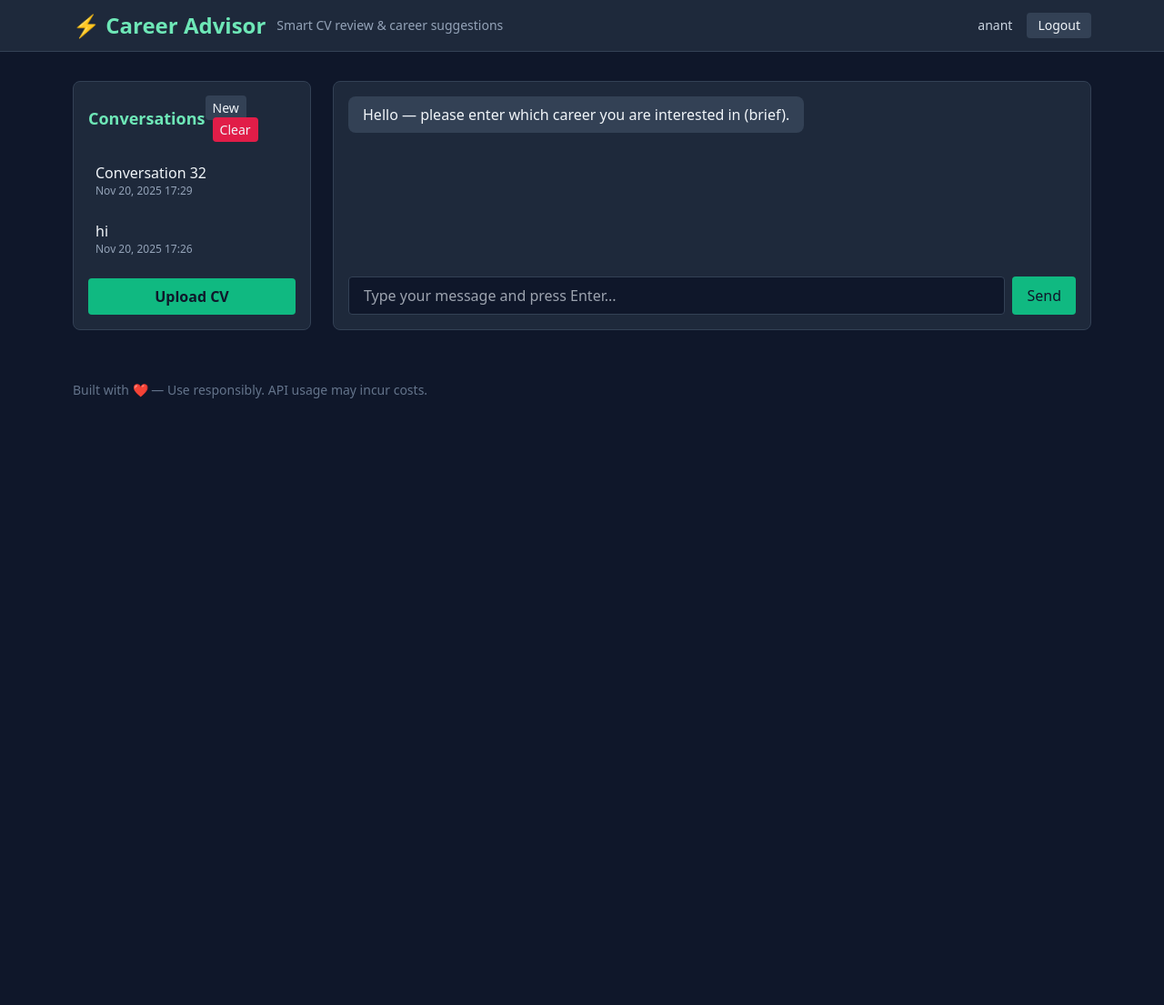
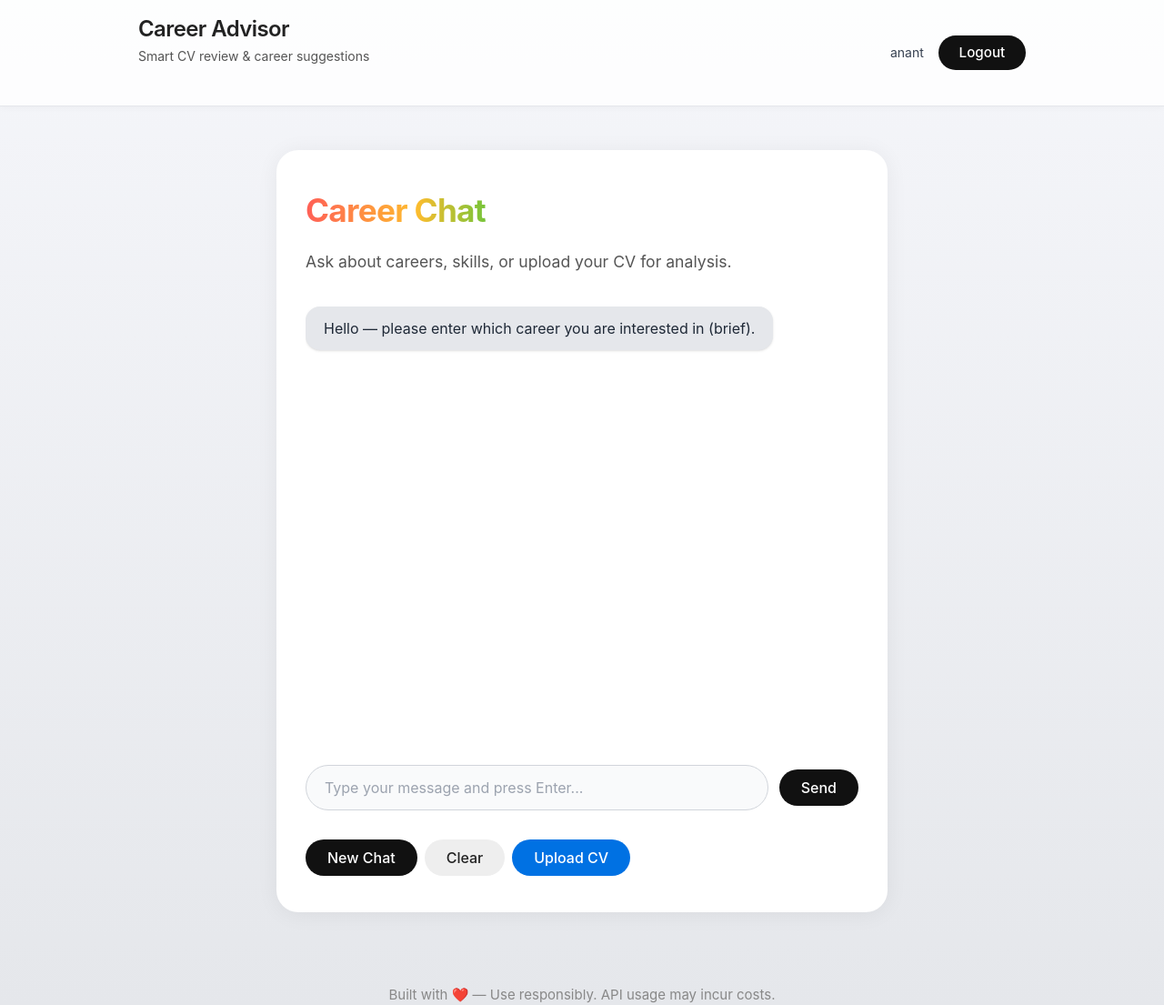
Before and after one commit to CaptMJA380/career_advisor, a Django app: page /?new=1 in a window 1280 px wide. Shown: the whole page at 91% size. Before the commit the page ends 438 px from the top, so only its background shows below. Run offline with Django 5.2, Linux system fonts and the light colour scheme; a user stored in the database is signed in; data comes from the database, SQL or seed files in the repository; both versions use the stored data as it was after the commit; some libraries are stand-ins or nearby versions.

Commit message:
File upload feature added and improves GUI

```diff
--- a/advisor/templates/advisor/home.html
+++ b/advisor/templates/advisor/home.html
@@ -2,59 +2,128 @@
 
 {% block title %}Career Advisor — Chat{% endblock %}
 
+
+
 {% block content %}
-<div class="grid grid-cols-1 lg:grid-cols-4 gap-6">
-    <!-- Sidebar -->
-    <aside class="lg:col-span-1 bg-slate-800 rounded-lg p-4 border border-slate-700">
-        <div class="flex items-center justify-between">
-            <div>
-                <h3 class="text-lg font-semibold text-emerald-300">Conversations</h3>
-            </div>
-            <div class="space-x-2">
-                <a href="?new=1" class="text-sm px-2 py-1 bg-slate-700 rounded">New</a>
-                <a href="?clear=1" class="text-sm px-2 py-1 bg-rose-600 rounded">Clear</a>
-            </div>
-        </div>
-
-        <div class="mt-4 space-y-2 max-h-72 overflow-auto">
-            {% for conv in conversations %}
-                <a href="?conversation_id={{ conv.id }}" class="block p-2 rounded hover:bg-slate-700">
-                    <div class="font-medium">{% if conv.title %}{{ conv.title }}{% else %}Conversation {{ conv.id }}{% endif %}</div>
-                    <div class="text-xs text-slate-400">{{ conv.created_at|date:"M d, Y H:i" }}</div>
-                </a>
-            {% empty %}
-                <div class="text-slate-400">No conversations yet</div>
-            {% endfor %}
-        </div>
-
-        <div class="mt-4">
-            <a href="{% url 'upload_cv' %}" class="inline-block w-full text-center bg-emerald-500 text-slate-900 py-2 rounded font-semibold">Upload CV</a>
-        </div>
-    </aside>
-
-    <!-- Chat area -->
-    <section class="lg:col-span-3 bg-slate-800 rounded-lg p-4 border border-slate-700 flex flex-col">
-        <div class="flex-1 overflow-auto chat-scroll" id="messages">
+<div class="flex items-center justify-center min-h-[70vh]">
+    <section class="apple-card w-full max-w-2xl">
+        <h2 class="apple-title rainbow-text">Career Chat</h2>
+        <div class="apple-subtitle">Ask about careers, skills, or upload your CV for analysis.</div>
+        <div class="flex-1 overflow-auto chat-scroll mb-4" id="messages">
             {% for msg in messages %}
-                <div class="flex mb-3 {% if msg.sender == 'user' %}justify-end{% endif %}">
+                <div class="flex mb-4 {% if msg.sender == 'user' %}justify-end{% endif %}">
                     {% if msg.sender == 'user' %}
-                        <div class="bg-emerald-400 text-slate-900 px-4 py-2 rounded-lg max-w-3/4">{{ msg.text }}</div>
+                        <div class="bg-gray-100 text-gray-900 px-5 py-3 rounded-2xl shadow max-w-2xl animate-fade-in">{{ msg.text }}</div>
                     {% else %}
-                        <div class="bg-slate-700 text-slate-100 px-4 py-2 rounded-lg max-w-3/4">{{ msg.text|safe }}</div>
+                        <div class="bg-gray-200 text-gray-800 px-5 py-3 rounded-2xl shadow max-w-2xl animate-fade-in">{{ msg.text|safe }}</div>
                     {% endif %}
                 </div>
             {% empty %}
-                <div class="text-slate-400">Start a conversation by typing a career interest below.</div>
+                <div class="text-gray-400">Start a conversation by typing a career interest below.</div>
             {% endfor %}
         </div>
-
-        <form method="POST" id="chatForm" class="mt-4 flex gap-2">
+        <form id="chatForm" class="flex gap-3 items-center mt-6" autocomplete="off" onsubmit="return false;">
             {% csrf_token %}
-            <input id="userInput" name="user_input" class="flex-1 rounded px-4 py-2 bg-slate-900 border border-slate-700" autocomplete="off" placeholder="Type your message and press Enter..." required />
-            <button type="submit" class="bg-emerald-500 text-slate-900 px-4 py-2 rounded">Send</button>
+            <input id="userInput" name="user_input" class="flex-1 rounded-full px-5 py-3 bg-gray-50 border border-gray-300 focus:outline-none focus:ring-2 focus:ring-gray-400 transition text-gray-900 placeholder:text-gray-400" autocomplete="off" placeholder="Type your message and press Enter..." required />
+            <button type="submit" class="apple-btn">Send</button>
         </form>
+        <div id="loadingIndicator" class="mt-4 text-gray-500 font-semibold hidden">Thinking...</div>
+        <div class="flex gap-2 mt-8">
+            <a href="?new=1" class="apple-btn">New Chat</a>
+            <a href="?clear=1" class="apple-btn" style="background:#eee;color:#222;">Clear</a>
+            <a href="{% url 'upload_cv' %}" class="apple-btn" style="background:#0071e3;">Upload CV</a>
+        </div>
+        <script>
+        // AJAX chat submission
+        const chatForm = document.getElementById('chatForm');
+        const userInput = document.getElementById('userInput');
+        const messagesDiv = document.getElementById('messages');
+        const loadingIndicator = document.getElementById('loadingIndicator');
+        let isSubmitting = false;
+        chatForm.addEventListener('submit', function(e) {
+            e.preventDefault();
+            if (isSubmitting) return;
+            const message = userInput.value.trim();
+            if (!message) return;
+            isSubmitting = true;
+            // Show user message instantly
+            const userMsgDiv = document.createElement('div');
+            userMsgDiv.className = 'flex mb-4 justify-end';
+            userMsgDiv.innerHTML = `<div class='bg-gray-100 text-gray-900 px-5 py-3 rounded-2xl shadow max-w-2xl'>${message}</div>`;
+            messagesDiv.appendChild(userMsgDiv);
+            messagesDiv.scrollTop = messagesDiv.scrollHeight;
+            userInput.value = '';
+            loadingIndicator.classList.remove('hidden');
+            // Prepare data for POST
+            const csrfToken = chatForm.querySelector('[name=csrfmiddlewaretoken]').value;
+            fetch(window.location.pathname, {
+                method: 'POST',
+                headers: {
+                    'Content-Type': 'application/x-www-form-urlencoded',
+                    'X-CSRFToken': csrfToken
+                },
+                body: `user_input=${encodeURIComponent(message)}`
+            })
+            .then(response => response.json())
+            .then(data => {
+                loadingIndicator.classList.add('hidden');
+                if (data && data.reply) {
+                    typeAIMessage(data.reply);
+                }
+                isSubmitting = false;
+            })
+            .catch(() => {
+                loadingIndicator.classList.add('hidden');
+                isSubmitting = false;
+                // Optionally show error
+            });
+        });
+        // Typing animation for AI response
+        function typeAIMessage(text) {
+            const aiMsgDiv = document.createElement('div');
+            aiMsgDiv.className = 'flex mb-4';
+            const bubble = document.createElement('div');
+            bubble.className = 'bg-gray-200 text-gray-800 px-5 py-3 rounded-2xl shadow max-w-2xl';
+            aiMsgDiv.appendChild(bubble);
+            messagesDiv.appendChild(aiMsgDiv);
+            messagesDiv.scrollTop = messagesDiv.scrollHeight;
+            let i = 0;
+            function typeChar() {
+                bubble.innerHTML = text.slice(0, i) + '<span class="blinking-cursor">|</span>';
+                messagesDiv.scrollTop = messagesDiv.scrollHeight;
+                if (i < text.length) {
+                    i++;
+                    setTimeout(typeChar, 18 + Math.random() * 30);
+                } else {
+                    bubble.innerHTML = text;
+                }
+            }
+            typeChar();
+        }
+        // Blinking cursor CSS
+        const style = document.createElement('style');
+        style.innerHTML = `.blinking-cursor { animation: blink 1s steps(2, start) infinite; }\n@keyframes blink { to { visibility: hidden; } }`;
+        document.head.appendChild(style);
+        </script>
     </section>
 </div>
+
+<style>
+@keyframes fade-in {
+    from { opacity: 0; transform: translateY(10px); }
+    to { opacity: 1; transform: translateY(0); }
+}
+.animate-fade-in {
+    animation: fade-in 0.5s ease;
+}
+.rainbow-text {
+  background: linear-gradient(90deg, #ff5f57, #febc2e, #28c940, #1c89ff, #a259ff, #ff5f57);
+  -webkit-background-clip: text;
+  -webkit-text-fill-color: transparent;
+  background-clip: text;
+  text-fill-color: transparent;
+}
+</style>
 {% endblock %}
 
 {% block scripts %}
--- a/advisor/views.py
+++ b/advisor/views.py
@@ -144,15 +144,13 @@ def _get_or_create_conversation(request):
 
 @login_required
 def home(request):
+
     response_text = ""
     conversation = _get_or_create_conversation(request)
 
     if request.method == "POST":
         user_input = (request.POST.get("user_input") or "").strip()
-        # Save user message
         Message.objects.create(conversation=conversation, sender="user", text=user_input)
-
-        # If conversation has no title yet, use the first user input as the title
         if not conversation.title:
             title = user_input
             if title:
@@ -160,11 +158,8 @@ def home(request):
                 conversation.save()
 
         model = genai.GenerativeModel("gemini-2.5-flash")
-
-        # Flow control based on conversation state
         response_text = ""
         try:
-            # Helper to force structured output from the model
             def structured_prompt_for_interest(area):
                 return (
                     f"You are a helpful career advisor. The user is interested in '{area}'. "
@@ -175,8 +170,6 @@ def home(request):
                 )
 
             def structured_prompt_for_subtopic(topic, area):
-                # When user selects a subtopic, return only focused information about that subtopic
-                # and a practical numbered roadmap with estimated durations per step.
                 return (
                     f"You are a detailed career advisor. The user previously asked about '{area}' and now selected the subtopic '{topic}'.\n"
                     "Provide ONLY the following labeled sections exactly (use these labels and formatting):\n"
@@ -189,7 +182,6 @@ def home(request):
                 )
 
             if conversation.state in ("new", "await_interest"):
-                # Use a prompt that asks the user to "provide more details" after listing subtopics
                 prompt = (
                     structured_prompt_for_interest(user_input)
                     + "\nPlease provide more details about which subtopic you'd like me to expand on."
@@ -214,7 +206,6 @@ def home(request):
         except Exception as e:
             response_text = f"Error: {e}"
 
-        # Format AI response into simple HTML (basic markdown-like conversion)
         def format_ai_response(text):
             if not text:
                 return ""
@@ -228,46 +219,40 @@ def home(request):
                         out.append("</ul>")
                         in_list = False
                     continue
-                # Heading labels (include Roadmap)
                 if s.endswith(":") and s.split()[0].rstrip(':') in ("Summary", "Subtopics", "Details", "Next", "Next Steps", "Roadmap"):
                     if in_list:
                         out.append("</ul>")
                         in_list = False
                     out.append(f"<h4 class=\"ai-heading\">{escape(s.rstrip(':'))}</h4>")
                     continue
-                # numbered roadmap lines like '1. Step description...'
                 if s and s[0].isdigit() and s.split('.', 1)[0].isdigit() and s.split('.', 1)[1].strip().startswith(' '):
-                    # start ordered list
                     if not in_list:
                         out.append('<ol class="ai-roadmap">')
                         in_list = True
-                    # take text after the first dot
                     content = s.split('.', 1)[1].strip()
                     out.append(f"<li>{escape(content)}</li>")
                     continue
-                # bullets
                 if s.startswith("- ") or s.startswith("* "):
                     if not in_list:
                         out.append("<ul class=\"ai-bullets\">")
                         in_list = True
                     out.append(f"<li>{escape(s[2:])}</li>")
                     continue
-                # default paragraph
                 out.append(f"<p>{escape(s)}</p>")
             if in_list:
-                # close either <ul> or <ol>
-                # detect which was opened by checking last appended tag
                 last = out[-1] if out else ''
                 if last.startswith('<li>') or '<ol' in '\n'.join(out):
                     out.append('</ol>' if '<ol' in '\n'.join(out) else '</ul>')
             return mark_safe('\n'.join(out))
 
         formatted = format_ai_response(response_text)
-
-        # Save AI response (store HTML-safe formatted string so template can render using |safe)
         Message.objects.create(conversation=conversation, sender="ai", text=formatted)
 
-        # After POST, redirect to GET to avoid form re-submission
+        # AJAX support: return JSON if request is AJAX
+        if request.headers.get('x-requested-with') == 'XMLHttpRequest':
+            from django.http import JsonResponse
+            return JsonResponse({"reply": response_text})
+        # Otherwise, redirect to GET
         return redirect("home")
 
     # show only conversations that have at least one message (actual history)
--- a/templates/base.html
+++ b/templates/base.html
@@ -7,38 +7,86 @@
     <!-- Tailwind via CDN for fast prototyping -->
     <script src="https://cdn.tailwindcss.com"></script>
     <style>
-      /* small tweaks */
       .chat-scroll { height: 60vh; overflow:auto }
       .avatar { width:36px; height:36px; border-radius:8px }
+      body {
+        background: linear-gradient(180deg, #f5f6fa 0%, #e5e7eb 100%);
+        color: #222;
+        font-family: -apple-system, BlinkMacSystemFont, 'Segoe UI', Roboto, Arial, sans-serif;
+      }
+      .apple-header {
+        background: rgba(255,255,255,0.85);
+        box-shadow: 0 1px 8px rgba(0,0,0,0.04);
+        border-bottom: 1px solid #e5e7eb;
+      }
+      .apple-footer {
+        background: none;
+        color: #888;
+        font-size: 15px;
+        text-align: center;
+        padding: 32px 0 0 0;
+      }
+      .apple-btn {
+        background: #111;
+        color: #fff;
+        border-radius: 9999px;
+        padding: 0.5em 1.5em;
+        font-weight: 500;
+        font-size: 1rem;
+        transition: background 0.2s;
+      }
+      .apple-btn:hover {
+        background: #333;
+      }
+      .apple-card {
+        background: #fff;
+        border-radius: 24px;
+        box-shadow: 0 2px 24px rgba(0,0,0,0.06);
+        padding: 2.5em 2em;
+        margin: 0 auto;
+        max-width: 640px;
+      }
+      .apple-title {
+        font-size: 2.2rem;
+        font-weight: 700;
+        letter-spacing: -0.02em;
+        color: #222;
+        margin-bottom: 0.5em;
+      }
+      .apple-subtitle {
+        font-size: 1.1rem;
+        color: #555;
+        margin-bottom: 2em;
+      }
     </style>
     {% block head %}{% endblock %}
   </head>
-  <body class="bg-slate-900 text-slate-100 min-h-screen">
-    <header class="bg-slate-800 border-b border-slate-700">
-      <div class="max-w-6xl mx-auto px-4 py-3 flex items-center justify-between">
-        <div class="flex items-center gap-3">
-          <div class="text-2xl font-semibold text-emerald-300">⚡ Career Advisor</div>
-          <div class="text-sm text-slate-400">Smart CV review & career suggestions</div>
+  <body>
+    <header class="apple-header">
+      <div class="max-w-5xl mx-auto px-6 py-4 flex items-center justify-between">
+        <div class="flex flex-col items-start">
+          <div class="text-2xl font-semibold tracking-tight">Career Advisor</div>
+          <div class="text-sm apple-subtitle mt-1">Smart CV review & career suggestions</div>
         </div>
         <nav class="flex items-center gap-4">
           {% if request.user.is_authenticated %}
-            <span class="text-sm text-slate-300 hidden sm:inline">{{ request.user.username }}</span>
+            <span class="text-sm text-gray-700 hidden sm:inline">{{ request.user.username }}</span>
             <form method="post" action="/accounts/logout/">
               {% csrf_token %}
-              <button class="text-sm px-3 py-1 rounded bg-slate-700 hover:bg-slate-600">Logout</button>
+              <button class="apple-btn" style="font-size:0.95rem;">Logout</button>
             </form>
           {% else %}
-            <a class="text-sm px-3 py-1 rounded bg-emerald-500 text-slate-900" href="/accounts/login/">Sign in</a>
+            <a class="apple-btn" href="/accounts/login/">Sign in</a>
           {% endif %}
         </nav>
       </div>
     </header>
 
-    <main class="max-w-6xl mx-auto px-4 py-8">
+    <main class="max-w-5xl mx-auto px-6 py-12">
       {% block content %}{% endblock %}
     </main>
 
-    <footer class="max-w-6xl mx-auto px-4 py-6 text-slate-500 text-sm">
+    <footer class="apple-footer">
       Built with ❤️ — Use responsibly. API usage may incur costs.
     </footer>
 
```
Also changed, not shown: advisor/templates/advisor/upload.html (+6 -9 lines), db.sqlite3.
